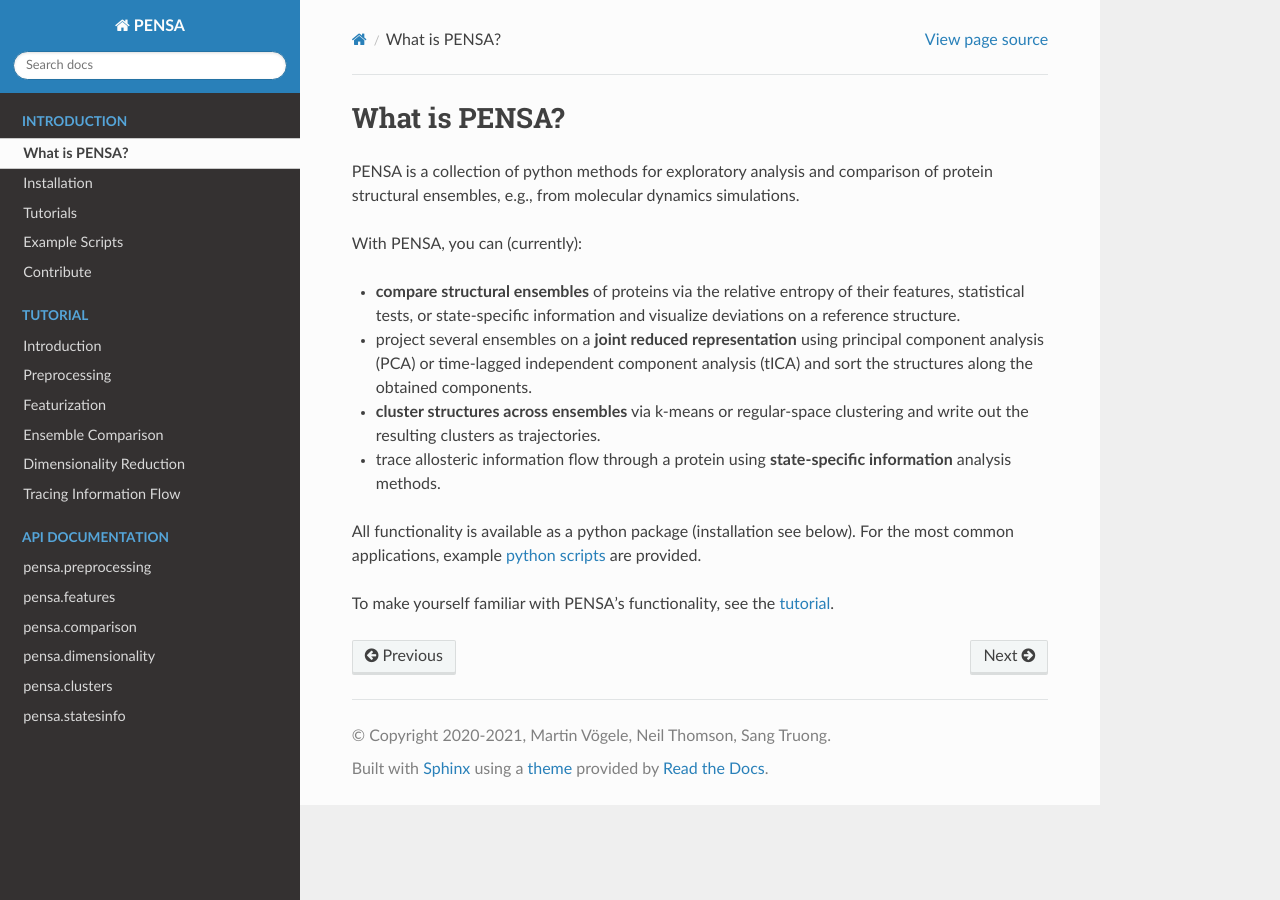
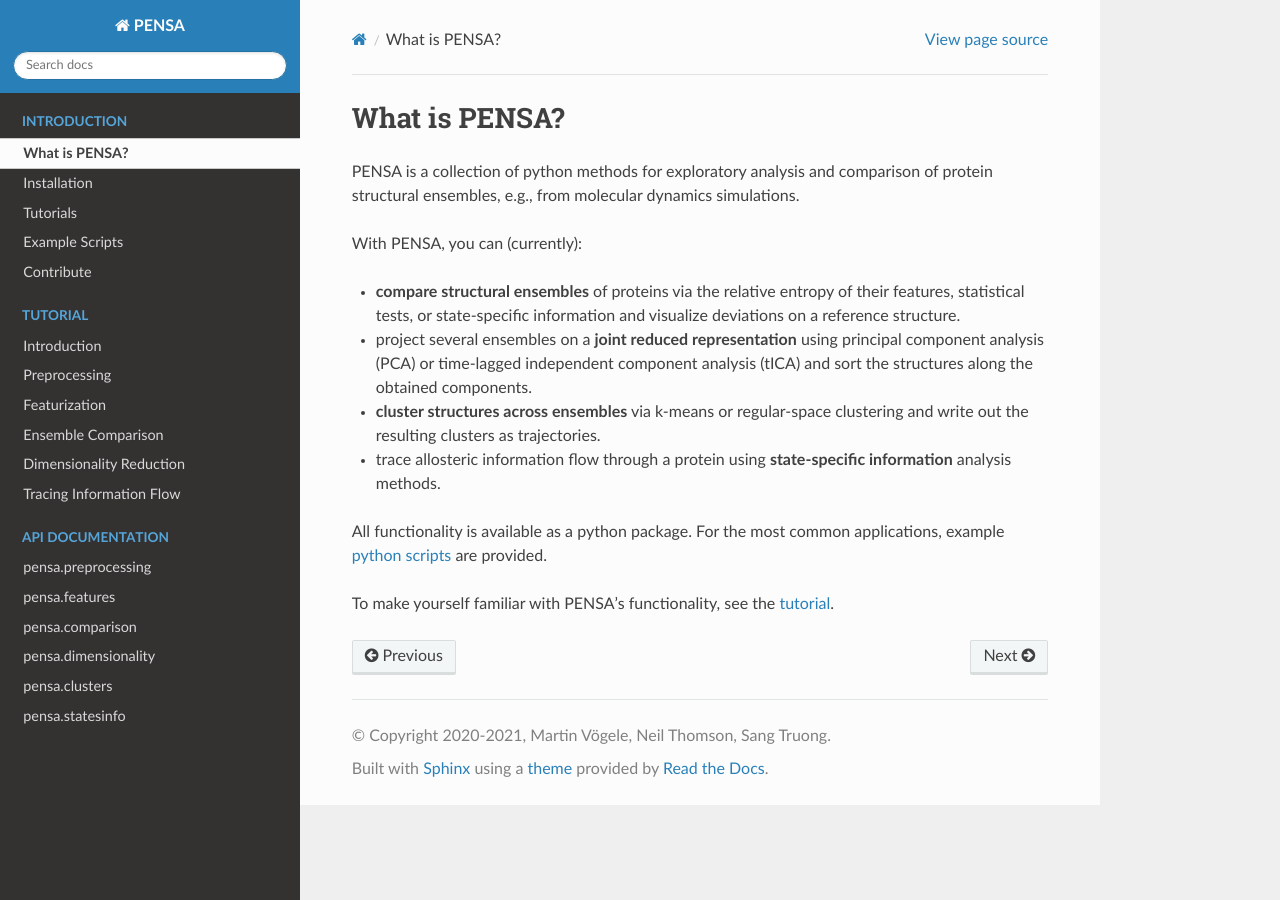
Before and after one commit to drorlab/pensa, a Sphinx documentation site: the page built from docs/about.rst, in a window 1280 px wide. Built offline with Sphinx 7.4.7 and the Read the Docs theme 2.0.0, drawn with Linux system fonts in a browser that asks for light colours.

Commit message:
Update about.rst

```diff
--- a/docs/about.rst
+++ b/docs/about.rst
@@ -10,6 +10,6 @@ With PENSA, you can (currently):
 - **cluster structures across ensembles** via k-means or regular-space clustering and write out the resulting clusters as trajectories.
 - trace allosteric information flow through a protein using **state-specific information** analysis methods.
 
-All functionality is available as a python package (installation see below). For the most common applications, example `python scripts <https://github.com/drorlab/pensa/tree/master/scripts>`_ are provided.
+All functionality is available as a python package. For the most common applications, example `python scripts <https://github.com/drorlab/pensa/tree/master/scripts>`_ are provided.
 
 To make yourself familiar with PENSA's functionality, see the `tutorial <https://github.com/drorlab/pensa/tree/master/tutorial>`_.
```
